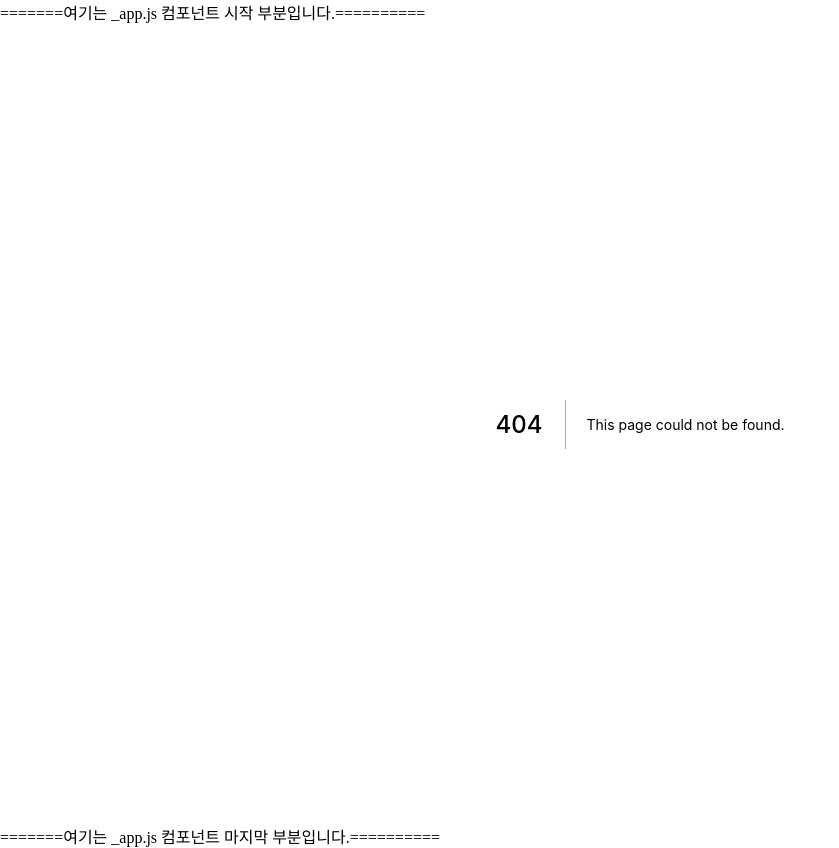
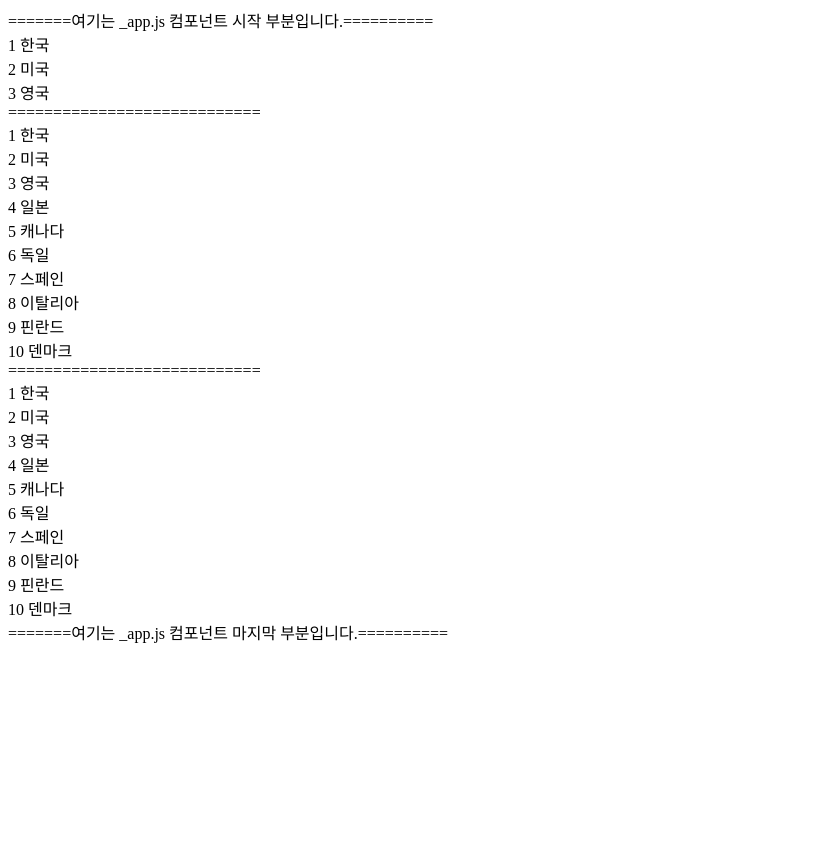
Before and after one commit to kim-jingyu/frontend, a Next.js app: page /section8/08-01-map-fruits in a window 1280 px wide. Before the commit this address had no page. Shown: the whole page, without its empty margins (0-839 px from the left). After the commit the page ends 800 px from the top, so only its background shows below. Built offline with nearby package versions, Linux system fonts and the light colour scheme.

Commit message:
feat(class): map 사용하여 화면에 렌더링하기

```diff
--- /dev/null
+++ b/pages/section8/08-01-map-fruits/index.js
@@ -0,0 +1,38 @@
+// 컴포넌트 위에 만든 이유: 컴포넌트가 다시 re-rendering 되어도 다시 안들어지게 하기 위해서 (효율성)
+const FRUITS = [
+    { number: 1, title: "한국"},        // <div>1 한국</div>
+    { number: 2, title: "미국"},
+    { number: 3, title: "영국"},
+    { number: 4, title: "일본"},
+    { number: 5, title: "캐나다"},
+    { number: 6, title: "독일"},
+    { number: 7, title: "스페인"},
+    { number: 8, title: "이탈리아"},
+    { number: 9, title: "핀란드"},
+    { number: 10, title: "덴마크"},
+];
+
+// 1. 가장 기본 예제
+const example1 = [
+    <div>1 한국</div>,
+    <div>2 미국</div>,
+    <div>3 영국</div>,
+];
+
+export default function MapFruitsPage() {
+    // 2. 실무 백엔드 데이터 예제
+    const example2 = FRUITS.map(el => <div>{el.number} {el.title}</div>)
+
+    return(
+        <div>
+            <div>{example1}</div>
+            ============================
+            <div>{example2}</div>
+            ============================
+            <div>
+                {/* 세번째 실무 효율적인 렌더링 예제 */}
+                {FRUITS.map(el => <div>{el.number} {el.title}</div>)}
+            </div>
+        </div>
+    )
+}
```
